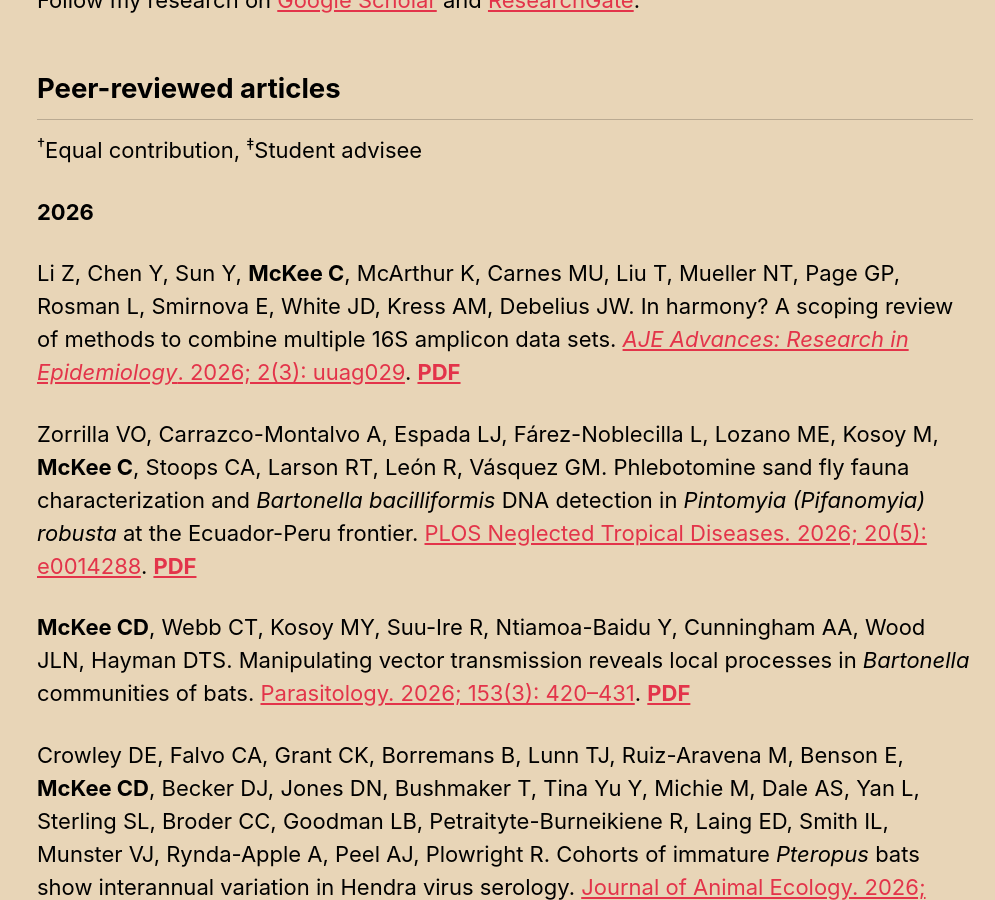
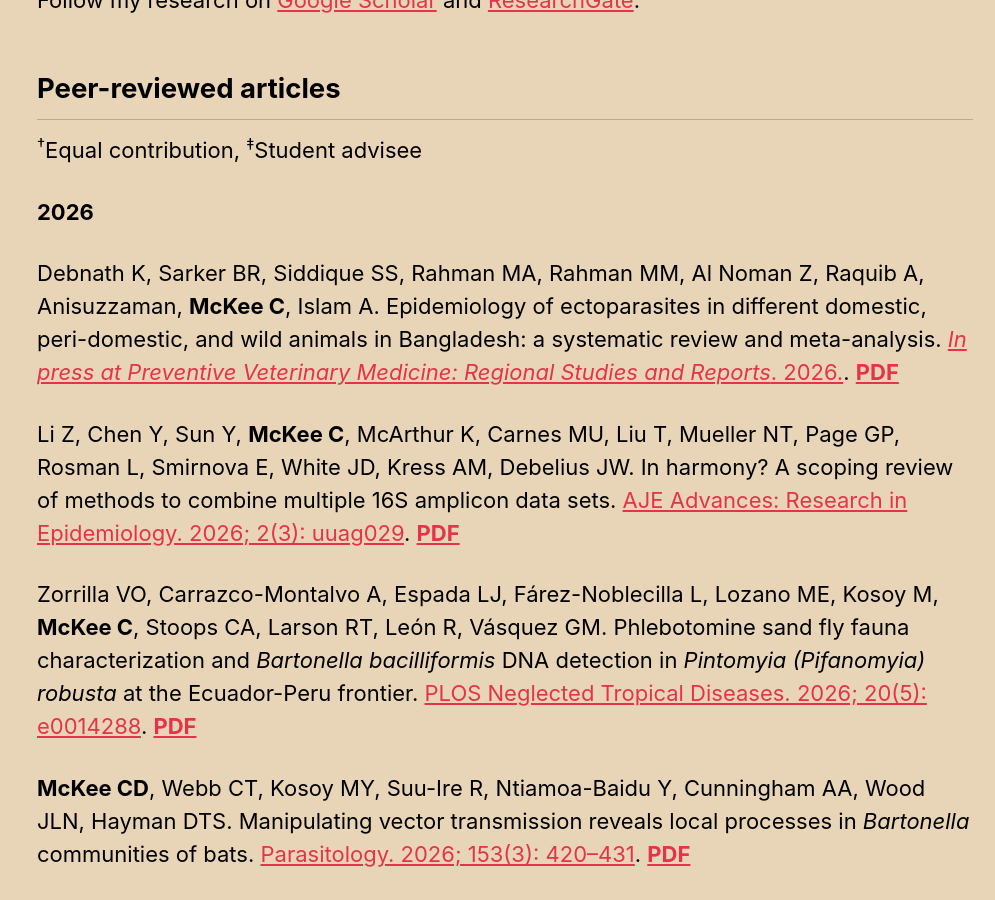
Before and after one commit to clifmckee/clifmckee.github.io, a Jekyll site: the page built from _pages/publications.md, in a window 1280 px wide and 900 px high, scrolled down 348 px. Shown: the whole window, without its empty margins (285-1280 px from the left). Built offline with Jekyll 4.4.1, drawn with Linux system fonts in a browser that asks for light colours; cached includes are drawn as plain includes.

Commit message:
Update CV and pubs 2026-10-13

```diff
--- a/_pages/publications.md
+++ b/_pages/publications.md
@@ -16,7 +16,9 @@ Follow my research on [Google Scholar](https://scholar.google.com/citations?user
 
 **2026**
 
-Li Z, Chen Y, Sun Y, **McKee C**, McArthur K, Carnes MU, Liu T, Mueller NT, Page GP, Rosman L, Smirnova E, White JD, Kress AM, Debelius JW. In harmony? A scoping review of methods to combine multiple 16S amplicon data sets. [*AJE Advances: Research in Epidemiology*. 2026; 2(3): uuag029](https://doi.org/10.1093/ajeadv/uuag029). [**PDF**](http://clifmckee.github.io/files/2026_Li_AJE_Adv_Res_Epidemiol.pdf)
+Debnath K, Sarker BR, Siddique SS, Rahman MA, Rahman MM, Al Noman Z, Raquib A, Anisuzzaman, **McKee C**, Islam A. Epidemiology of ectoparasites in different domestic, peri-domestic, and wild animals in Bangladesh: a systematic review and meta-analysis. [*In press at Preventive Veterinary Medicine: Regional Studies and Reports*. 2026.](https://doi.org/10.1016/j.pvmrsr.2026.100060). [**PDF**](http://clifmckee.github.io/files/2026_Debnath_PVMRSR.pdf)
+
+Li Z, Chen Y, Sun Y, **McKee C**, McArthur K, Carnes MU, Liu T, Mueller NT, Page GP, Rosman L, Smirnova E, White JD, Kress AM, Debelius JW. In harmony? A scoping review of methods to combine multiple 16S amplicon data sets. [AJE Advances: Research in Epidemiology. 2026; 2(3): uuag029](https://doi.org/10.1093/ajeadv/uuag029). [**PDF**](http://clifmckee.github.io/files/2026_Li_AJE_Adv_Res_Epidemiol.pdf)
 
 Zorrilla VO, Carrazco-Montalvo A, Espada LJ, Fárez-Noblecilla L, Lozano ME, Kosoy M, **McKee C**, Stoops CA, Larson RT, León R, Vásquez GM. Phlebotomine sand fly fauna characterization and *Bartonella bacilliformis* DNA detection in *Pintomyia (Pifanomyia) robusta* at the Ecuador-Peru frontier. [PLOS Neglected Tropical Diseases. 2026; 20(5): e0014288](https://doi.org/10.1371/journal.pntd.0014288). [**PDF**](http://clifmckee.github.io/files/2026_Zorrilla_PNTD.pdf)
 
```
Also changed, not shown: 2 other files.
